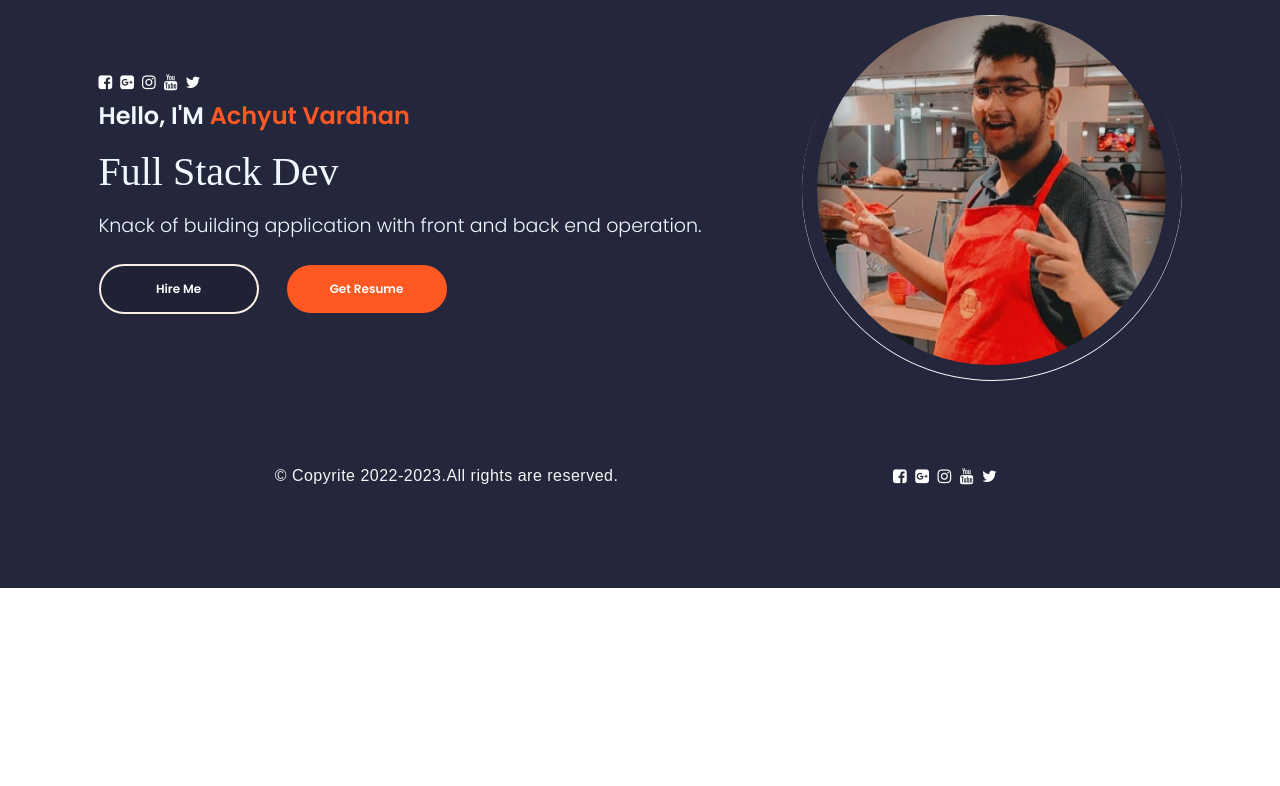
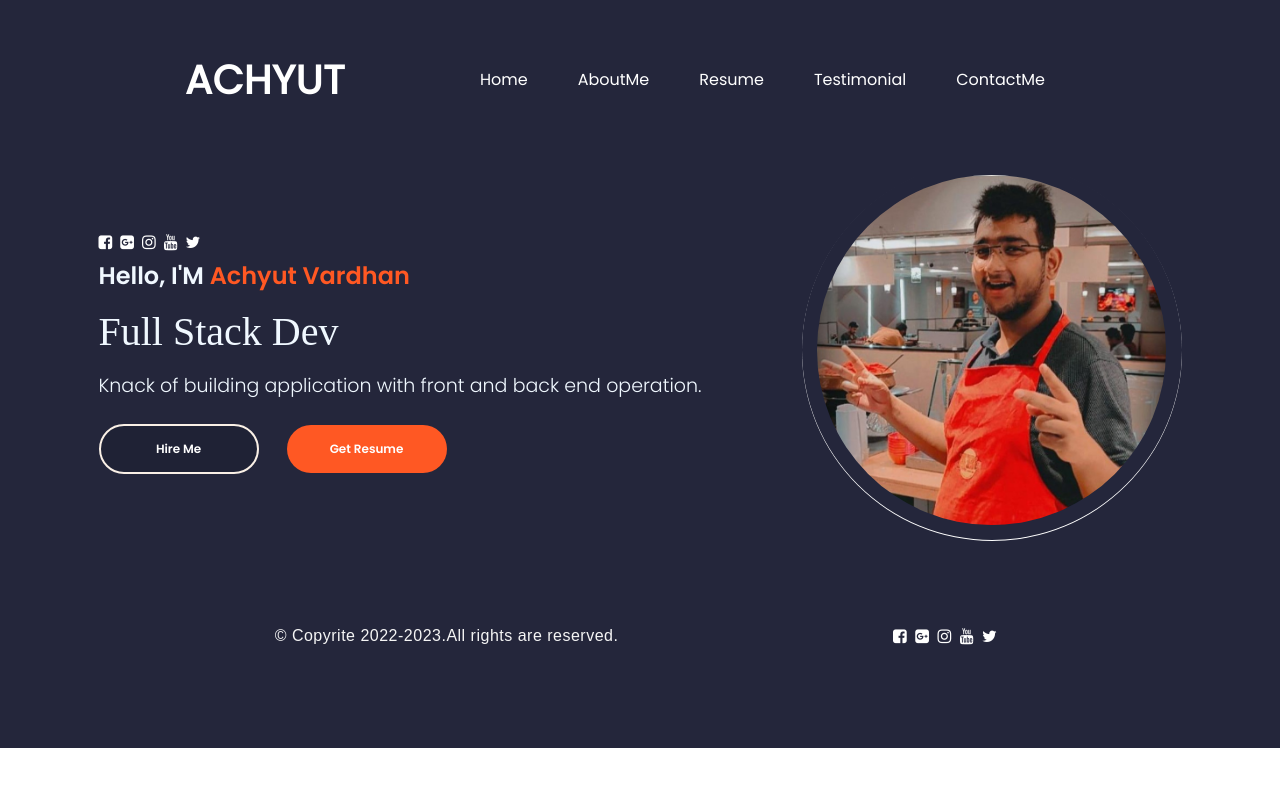
Before and after one commit to achyutvardhan/react-portfolio, a React (Create React App) app in the folder portfolio/client/: page / in a window 1280 px wide. Shown: the top 786 px of the page. Built offline with nearby package versions, Linux system fonts and the light colour scheme; a web font is replaced by a local one.

Commit message:
navbar done

```diff
--- a/portfolio/client/src/App.js
+++ b/portfolio/client/src/App.js
@@ -3,19 +3,15 @@ import Profile from './PortfolioContainer/Home/Profile';
 import Footer from './PortfolioContainer/Footer/footer.jsx'
 import Layout from "./PortfolioContainer/Layout";
 import Error from "./PortfolioContainer/Error";
+import Nav from "./PortfolioContainer/header/Nav";
 import './App.css';
 
 function App() {
   return (
     <>
-
-    {/* <div >
-      <Profile/>
-    </div>
-      <Footer/> */}
       <BrowserRouter>
       <Layout>
-        {/* <Nav /> */}
+        <Nav />
         <Routes>
           <Route path="/" element={<Profile />} />
           <Route path="*" element={<Error />} />
--- /dev/null
+++ b/portfolio/client/src/PortfolioContainer/header/Nav.jsx
@@ -0,0 +1,16 @@
+import React from "react";
+import "./nav.css";
+export default function Nav() {
+  return (
+    <header>
+      <div className="name">ACHYUT</div>
+      <div className="route">
+        <a href="/" className="navbtn">Home</a>
+        <a href="#" className="navbtn">AboutMe</a>
+        <a href="#" className="navbtn">Resume</a>
+        <a href="#" className="navbtn">Testimonial</a>
+        <a href="#" className="navbtn">ContactMe</a>
+      </div>
+    </header>
+  );
+}
--- /dev/null
+++ b/portfolio/client/src/PortfolioContainer/header/nav.css
@@ -0,0 +1,27 @@
+header{
+    margin: 0px;
+    padding: 50px;
+    /* padding-left: 230px; */
+    display: flex;
+    flex-direction: row;
+    justify-content: space-evenly;
+    background-color: #24263B;
+}
+.name{
+    color: white;
+    font-family: "Poppins Regular";
+    font-size: 40px;
+    font-weight:bolder;
+    letter-spacing: 0.01em;
+}
+.route{
+    display:flex;
+    flex-direction: row;
+    text-decoration: none;
+    align-items: center;
+}
+.navbtn{
+    margin-right: 50px;
+    color: white;
+    font-family: "Poppins Regular";
+}
```
